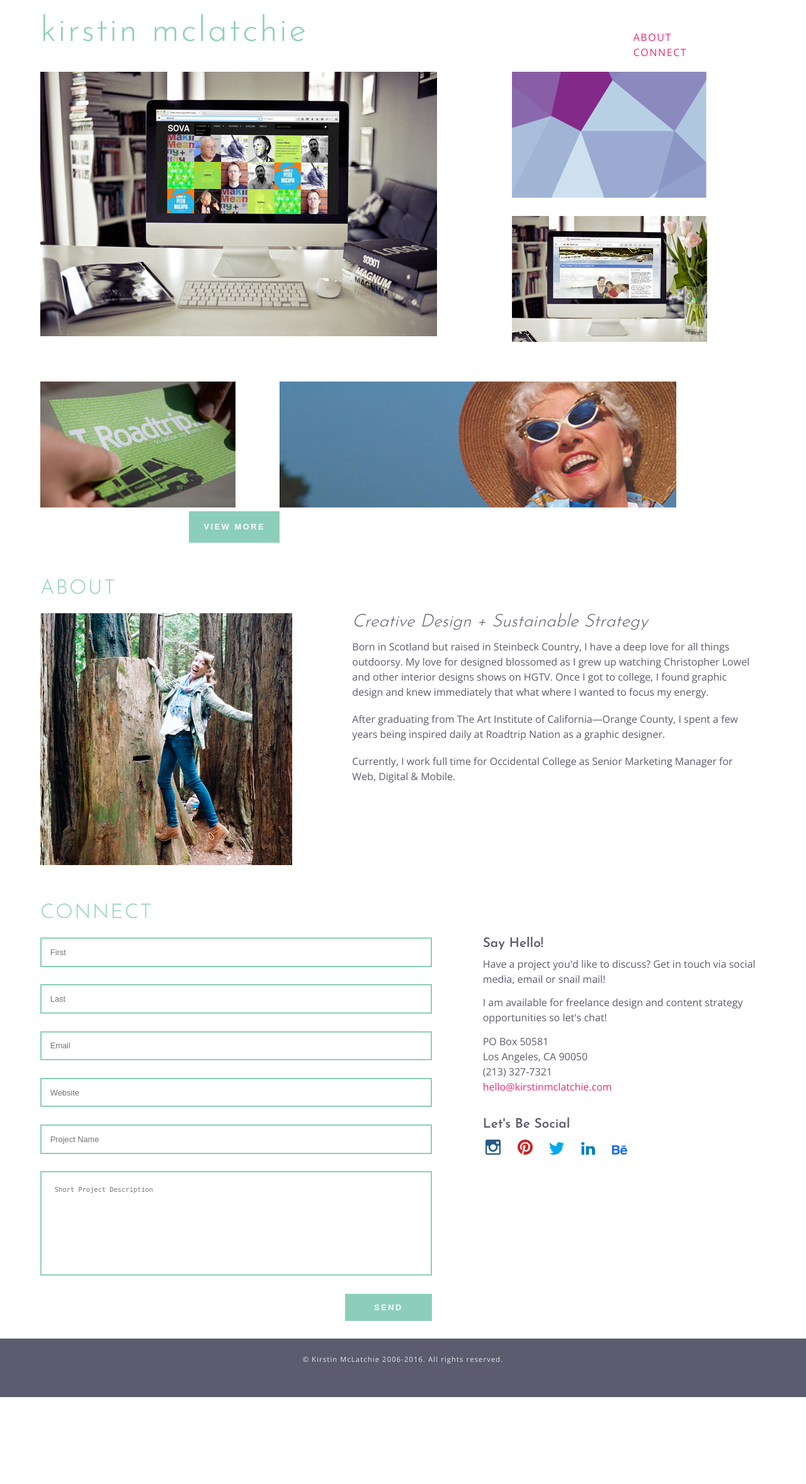
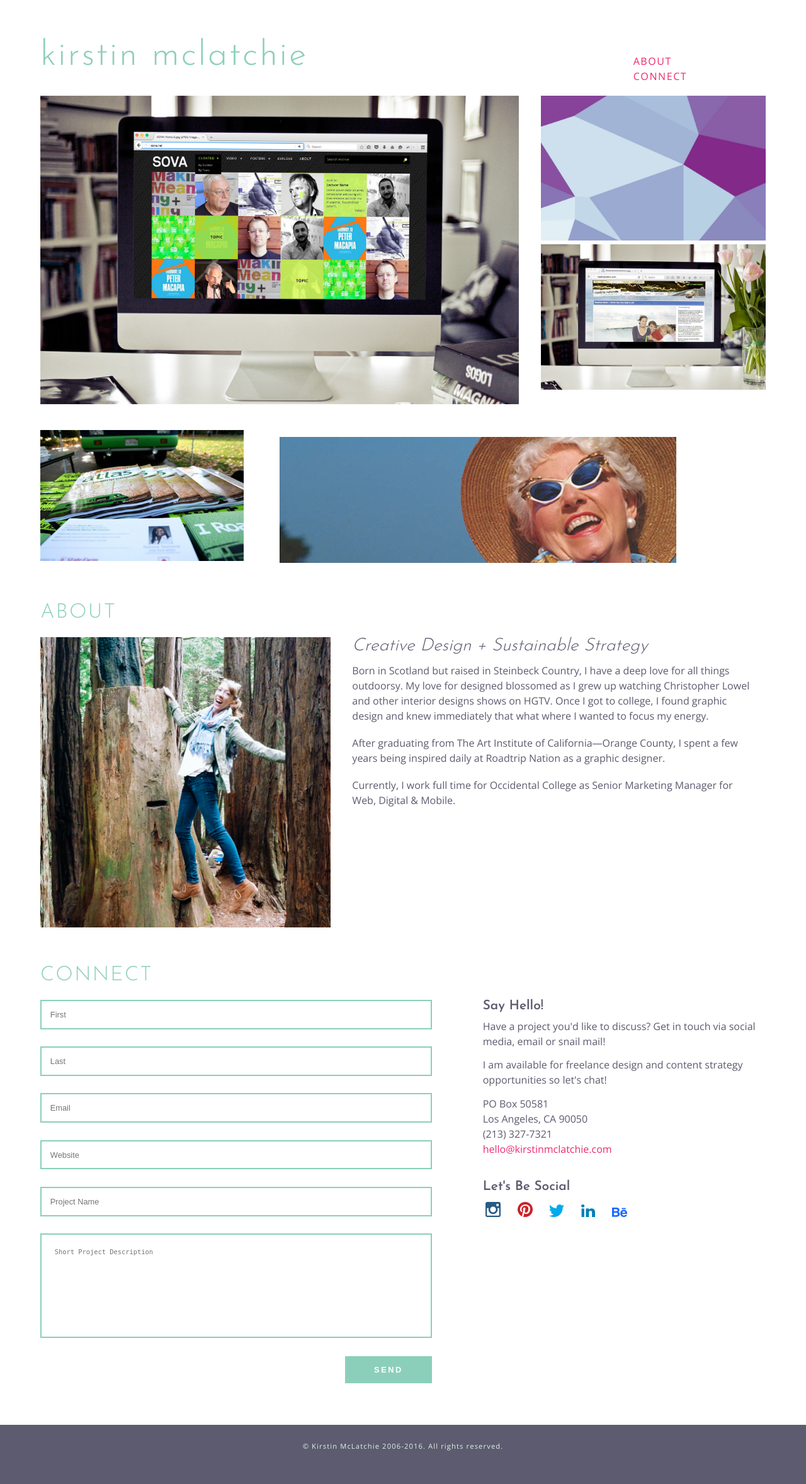
Before and after one commit to kirstinmclatchie/kirstinmclatchie.github.io, a PHP site: page / in a window 1280 px wide. Shown: the whole page at 63% size. Before the commit the page ends 2219 px from the top, so only its background shows below. Run offline with PHP 8.4, Linux system fonts and the light colour scheme.

Commit message:
update unit_8

```diff
--- a/unit_8/css/style.css
+++ b/unit_8/css/style.css
@@ -32,18 +32,18 @@ nav a:hover {
 
 .wrapper {
     width: 90%;
-    margin: 0 auto;
+    margin: 3% 5%;
 }
 
 section {
     clear: both;
-    width: 100%;
 }
 
-#headline {
-    font-size: 2.5em;
-    font-weight: 300;
+img {
+    max-width: 100%;
+    height: auto;
 }
+
 
 footer {
     background-color: #5C5B6F;
@@ -145,63 +145,45 @@ button {
 
 /* Photo Grid */
 
-#photogrid img {
-    margin-bottom: 2%;
+#lrg-photo {
+    width: 66%;
+    float: left;
+}
+
+#top-right {
+    float: right;
+    width: 31%;
+    padding-bottom: 3%;
 
 }
 
-#photogrid button {
-    background-color: #8bcfba;
-    font-size: .8em;
-    letter-spacing: .2em;
-    color: #fff;
-    font-weight: 700;
-    text-transform: uppercase;
-    border: none;
-    padding: 1.5% 2%;
-    margin: 0 0 0 20%;
-    cursor: pointer;
-    float: right;
-}
-
-.left-col-top {
-    width: 64%;
+#btm-left {
     float: left;
-    margin-right: 1%;
-}
-
-.right-col-top {
-    float: right;
-    margin-bottom: 1%;
-}
-
-.left-col-btm {
-    float: left;
-    width: 0%;
+    width: 31%;
 
 }
 
-.right-col-btm {
+#btm-right {
     float: right;
     width: 67%;
 }
 
-#btm-row ul{
-    display: inline;
-}
 
 /* ABOUT */
 
-#left {
+
+aside {
     padding: 0;
     float: left;
     width: 40%;
+    height: 100%;
 }
 
-#right {
+article {
     padding: 0 2% 0 3%;
     float: right;
     width: 60%;
+    height: 100%;
 }
 
 /* CONTACT */
--- a/unit_8/index.html
+++ b/unit_8/index.html
@@ -32,15 +32,15 @@
 			</ul>
 		</nav>
 		<main>
-			<section  id="photogrid">
-				<ul class="left-col-top">
+			<section>
+				<ul id="lrg-photo">
 					<li>
 						<a href="https://www.behance.net/gallery/33474195/Digital-Media-Archive-Concepts">
 						<img src="images/kirstinmclatchie_main_sova.jpg" alt="SOVA Media Archive">
 						</a>
 					</li>
 				</ul>
-				<ul id="right-col-top">
+				<ul id="top-right">
 					<li>
 						<a href="#">
 						<img src="images/kirstinmclatchie_sm_julagis.jpg">
@@ -52,27 +52,26 @@
 						</a>
 					</li>
 				</ul>
-				<ul id="btm-row">
-					<li class="left-col-btm">
+				<ul id="row">
+					<li id="btm-left">
 						<a href="#">
 						<img src="images/kirstinmclatchie_sm_rtntour.jpg">
 						</a>
 					</li>
-					<li class="right-col-btm">
+					<li id="btm-right">
 						<a href="#">
 						<img src="images/kirstinmclatchie_wide_liveactive.jpg">
 						</a>
 					</li>
 				</ul>
-				<button type="button" src="http://www.behance.com/kirstinmclatchie">View More</button>
 			</section>
 			<section id="about">
 				<h3>About</h3>
 				<section class="clearfix">
-					<aside id="left">
+					<aside>
 					<img src="images/kirstinmclatchie.jpg">
 					</aside>
-					<article id="right">
+					<article>
 					<h4>Creative Design + Sustainable Strategy</h4>
 					<p>Born in Scotland but raised in Steinbeck Country, I have a deep love for all things outdoorsy. My love for designed blossomed as I grew up watching Christopher Lowel and other interior designs shows on HGTV. Once I got to college, I found graphic design and knew immediately that what where I wanted to focus my energy. </p>
 					<p>After graduating from The Art Institute of California&mdash;Orange County, I spent a few years being inspired daily at Roadtrip Nation as a graphic designer. </p>
```
Also changed, not shown: other parts of unit_8/css/style.css (+51 -0 lines), Kirstin Portfolio/images/kirstinmclatchie.jpg (added), Kirstin Portfolio/images/kirstinmclatchie_main_SOVA.jpg (added), Kirstin Portfolio/images/kirstinmclatchie_sm_julagis.jpg (added), Kirstin Portfolio/images/kirstinmclatchie_sm_rtntour.jpg (added), Kirstin Portfolio/images/kirstinmclatchie_sm_rtnweb.jpg (added), Kirstin Portfolio/images/kirstinmclatchie_wide_liveactive.jpg (added), unit_8/images/kirstinmclatchie.jpg, unit_8/images/kirstinmclatchie_full_liveactive.jpg (added), unit_8/images/kirstinmclatchie_main_SOVA.jpg, unit_8/images/kirstinmclatchie_sm_julagis.jpg, unit_8/images/kirstinmclatchie_sm_rtntour.jpg, unit_8/images/kirstinmclatchie_sm_rtnweb.jpg, unit_8/images/kirstinmclatchie_wide_liveactive.jpg.
